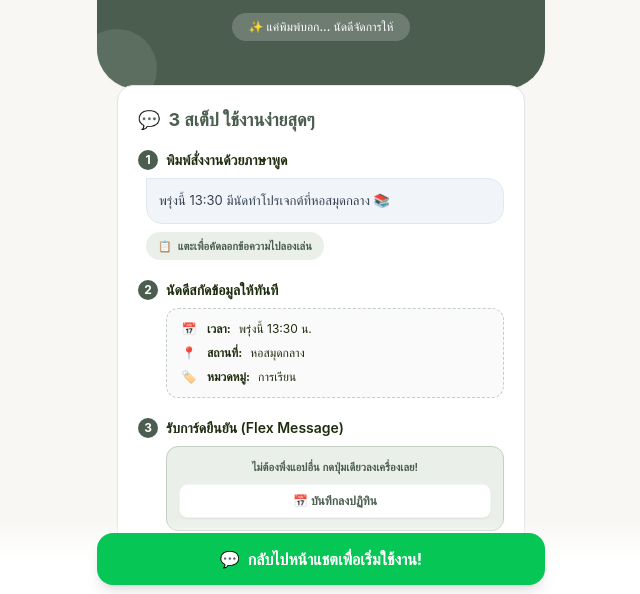
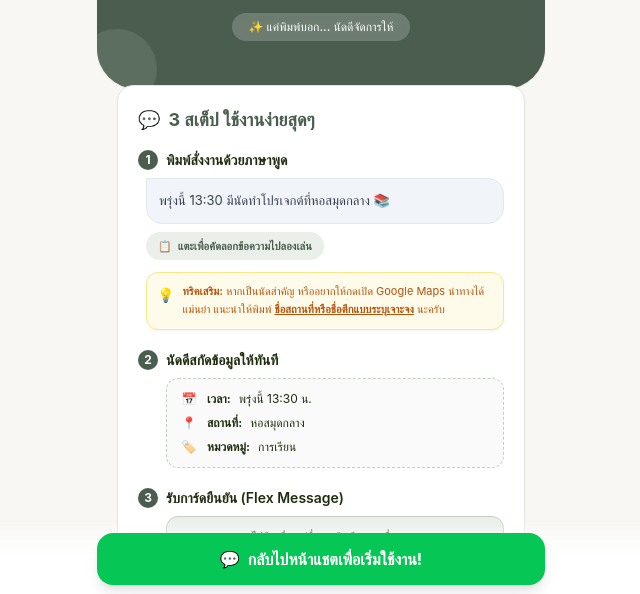
Before and after one commit to Arthanphumin/natdee-app, a plain HTML site: page howto.html in a window 1280 px wide. Shown: the part 199-793 px from the top of the page, without its empty margins (319-959 px from the left). Drawn offline with nearby package versions, Linux system fonts and the light colour scheme; a script that the page names is missing.

Commit message:
Update howto.html

```diff
--- a/howto.html
+++ b/howto.html
@@ -74,6 +74,14 @@
                 <button onclick="copyText()" id="copy-btn" class="mt-2 ml-2 flex items-center gap-1.5 text-[11px] font-semibold text-[#4A5D4E] bg-[#EAEFE9] px-3 py-1.5 rounded-full hover:bg-[#C2D0C2] transition active:scale-95">
                     📋 <span id="copy-text">แตะเพื่อคัดลอกข้อความไปลองเล่น</span>
                 </button>
+
+                <!-- 💡 กล่อง Tip แนะนำการพิมพ์สถานที่ -->
+                <div class="ml-2 mt-3 p-2.5 bg-[#FFFBEB] border border-[#FDE68A] rounded-xl flex gap-2 items-start shadow-sm">
+                    <span class="text-sm mt-0.5">💡</span>
+                    <p class="text-[11px] text-[#B45309] leading-relaxed">
+                        <strong class="font-bold">ทริคเสริม:</strong> หากเป็นนัดสำคัญ หรืออยากให้กดเปิด Google Maps นำทางได้แม่นยำ แนะนำให้พิมพ์ <span class="font-semibold underline">ชื่อสถานที่หรือชื่อตึกแบบระบุเจาะจง</span> นะครับ
+                    </p>
+                </div>
             </div>
 
             <!-- Step 2 -->
```
